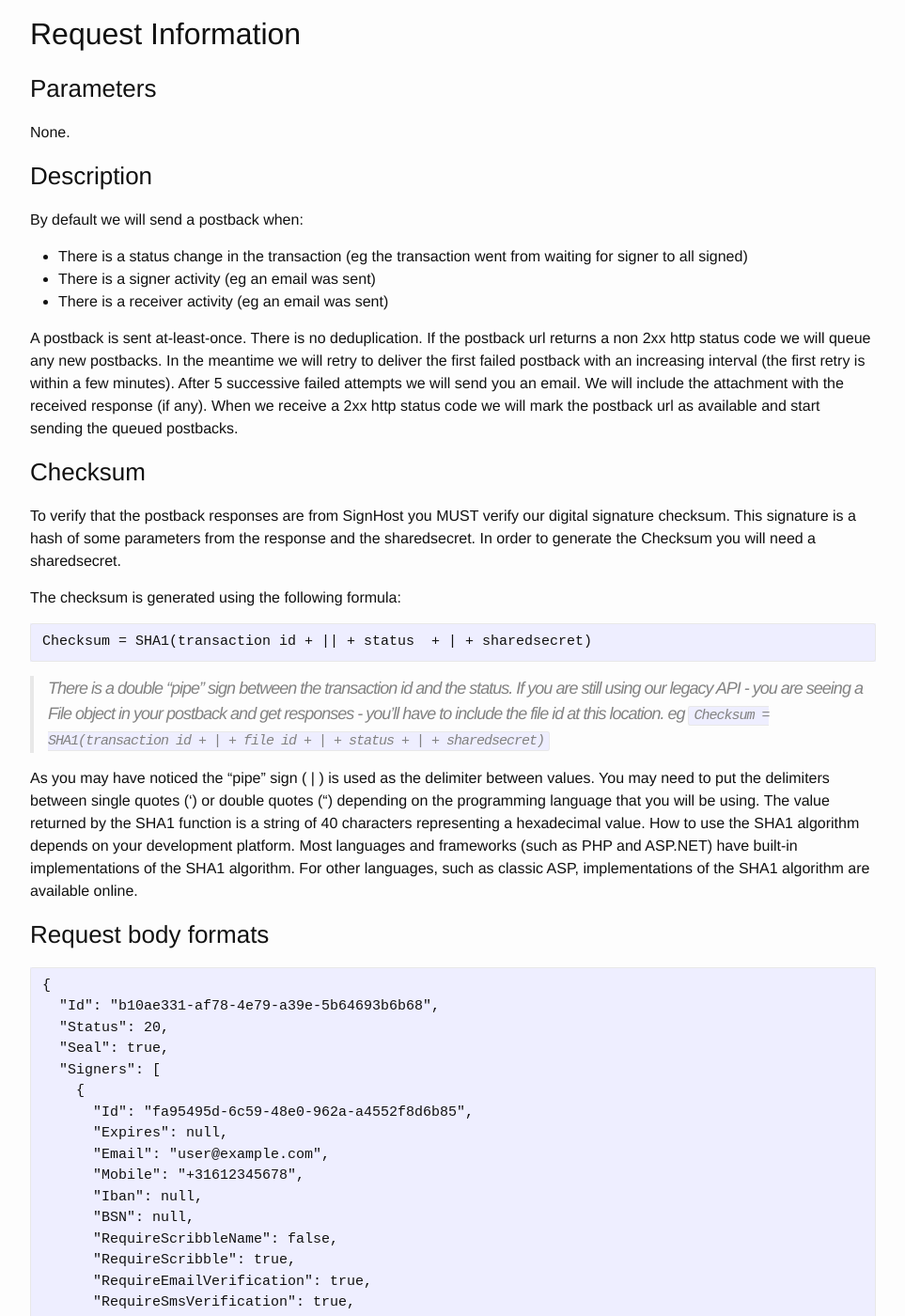
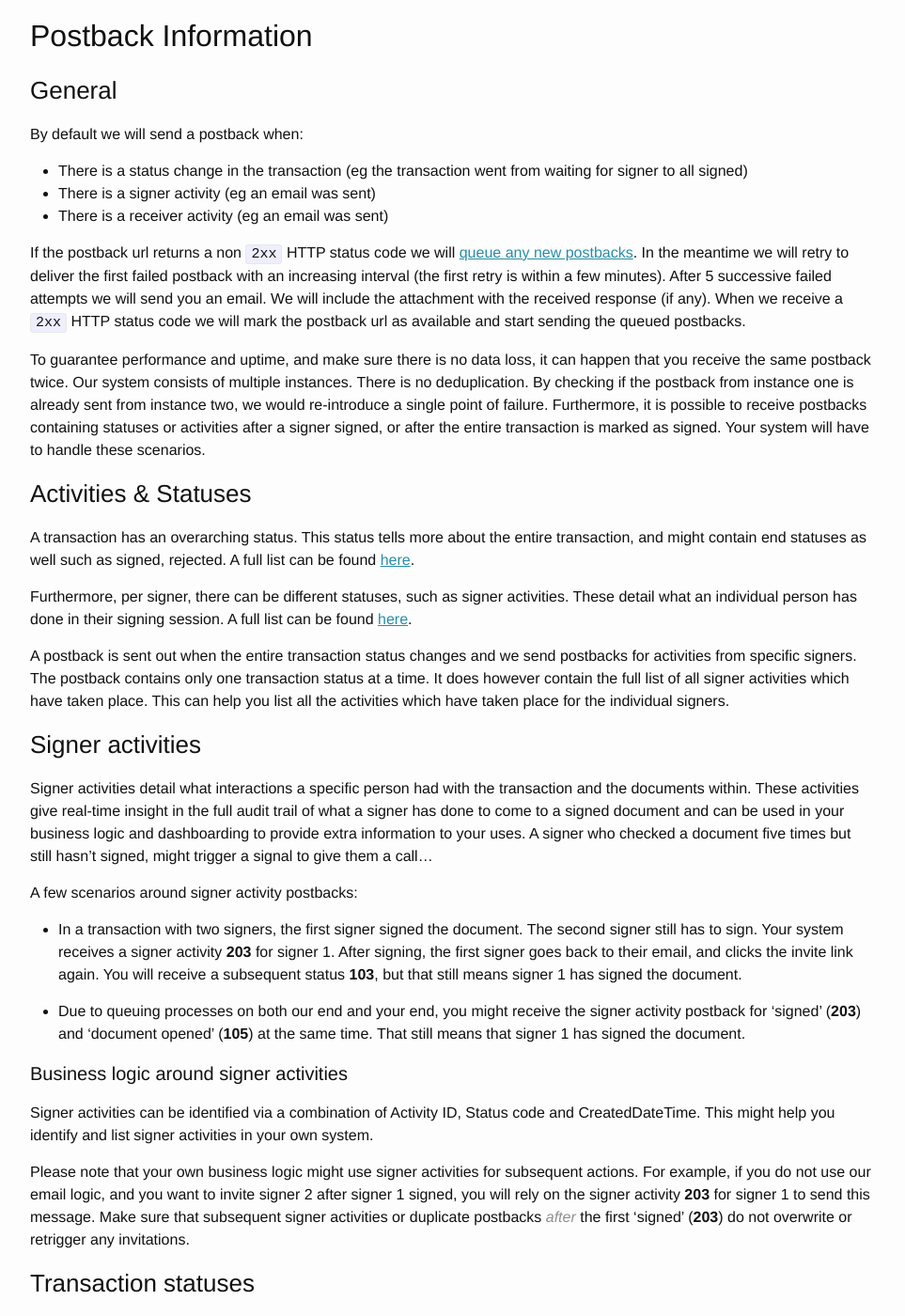
Before and after one commit to markohantula/evidos.github.io, a Jekyll site: the page built from postback.md, in a window 1280 px wide and 1400 px high, scrolled down 602 px. Shown: the whole window at 94% size, without its empty margins (158-1121 px from the left). Built offline with Jekyll 4.4.1, drawn with Linux system fonts in a browser that asks for light colours; some of the changed text lies outside the part shown.

Commit message:
Add extend postback information
Adds information about activities and statuses (and how to 'handle' them) to the postback page, as this still resulted in a lot of questions for support.

````diff
--- a/postback.md
+++ b/postback.md
@@ -11,7 +11,7 @@ If you cannot implement the postback service, or you have any questions regardin
 ### Advised postback implementation flow
 
 To avoid postback queues for your application, we advise the following flow once a postback arrives at your server:
-  1. Perform checksum validation
+  1. Perform [checksum validation](#checksum)
       * Validate the body is valid JSON, if not move to step 2;
       * Validate the JSON has a Checksum property, if not move to step 2;
       * Validate the Checksum value, if there is a mismatch move to step 2.
@@ -21,29 +21,89 @@ To avoid postback queues for your application, we advise the following flow once
   4. Continue business logic
 
 \* This is a security precaution which prevents information on your validation process to return to the - potentially malicious - sender of the postback.
-Any other response than 2xx will lead to the formation of a postback queue (see below).
+Any other response than `2xx` will lead to the formation of a postback queue (see below).
 
-## Request Information
-
-### Parameters
-
-None.
-
-### Description
-
+## Postback Information
+### General
 By default we will send a postback when:
 
 *   There is a status change in the transaction (eg the transaction went from waiting for signer to all signed)
 *   There is a signer activity (eg an email was sent)
 *   There is a receiver activity (eg an email was sent)
 
-A postback is sent at-least-once.
-There is no deduplication.
-If the postback url returns a non 2xx http status code we will queue any new postbacks.
+If the postback url returns a non `2xx` HTTP status code we will [queue any new postbacks](#what-happens-if-your-postback-url-is-down-or-cant-accept-requests).
 In the meantime we will retry to deliver the first failed postback with an increasing interval (the first retry is within a few minutes).
 After 5 successive failed attempts we will send you an email.
 We will include the attachment with the received response (if any).
-When we receive a 2xx http status code we will mark the postback url as available and start sending the queued postbacks.
+When we receive a `2xx` HTTP status code we will mark the postback url as available and start sending the queued postbacks.
+
+To guarantee performance and uptime, and make sure there is no data loss, it can happen that you receive the same postback twice.
+Our system consists of multiple instances.
+There is no deduplication.
+By checking if the postback from instance one is already sent from instance two, we would re-introduce a single point of failure.
+Furthermore, it is possible to receive postbacks containing statuses or activities after a signer signed, or after the entire transaction is marked as signed.
+Your system will have to handle these scenarios.
+
+### Activities & Statuses
+A transaction has an overarching status.
+This status tells more about the entire transaction, and might contain end statuses as well such as signed, rejected.
+A full list can be found [here](/status-activity#statuses).
+
+Furthermore, per signer, there can be different statuses, such as signer activities.
+These detail what an individual person has done in their signing session.
+A full list can be found [here](/status-activity#activities).
+
+A postback is sent out when the entire transaction status changes and we send postbacks for activities from specific signers.
+The postback contains only one transaction status at a time.
+It does however contain the full list of all signer activities which have taken place.
+This can help you list all the activities which have taken place for the individual signers.
+
+### Signer activities
+Signer activities detail what interactions a specific person had with the transaction and the documents within.
+These activities give real-time insight in the full audit trail of what a signer has done to come to a signed document and can be used in your business logic and dashboarding to provide extra information to your uses.
+A signer who checked a document five times but still hasn’t signed, might trigger a signal to give them a call...
+
+A few scenarios around signer activity postbacks:
+
+- In a transaction with two signers, the first signer signed the document.
+The second signer still has to sign.
+Your system receives a signer activity __203__ for signer 1.
+After signing, the first signer goes back to their email, and clicks the invite link again.
+You will receive a subsequent status __103__, but that still means signer 1 has signed the document.
+
+- Due to queuing processes on both our end and your end, you might receive the signer activity postback for 'signed' (__203__) and 'document opened' (__105__) at the same time.
+That still means that signer 1 has signed the document.
+
+#### Business logic around signer activities
+Signer activities can be identified via a combination of Activity ID, Status code and CreatedDateTime.
+This might help you identify and list signer activities in your own system.
+
+Please note that your own business logic might use signer activities for subsequent actions.
+For example, if you do not use our email logic, and you want to invite signer 2 after signer 1 signed, you will rely on the signer activity __203__ for signer 1 to send this message.
+Make sure that subsequent signer activities or duplicate postbacks _after_ the first ‘signed’ (__203__) do not overwrite or retrigger any invitations.
+
+### Transaction statuses
+A transaction has an overarching status.
+This status tells more about the entire transaction, and might contain end statuses as well such as signed, rejected.
+A full list can be found [here](/status-activity#statuses).
+
+A few scenarios around transaction status postbacks:
+
+- A transaction is created, and two documents are attached.
+The transaction still shows ‘waiting for document’ (__5__).
+You need to start the transaction so we know you’ve finished uploading files.
+
+- A transaction with two signers is signed by the first signer.
+The status is still ‘waiting for signer’ (__10__).
+Signer 2 still needs to sign!
+After end statuses such as __30__, __40__, __50__, __60__, __70__ you can still receive postbacks with signer activities.
+People might click the invite link again or download signed documents.
+
+#### Business logic around transaction statuses
+Transaction status postbacks can be identified via a combination of the Transaction ID, Status code and Checksum.
+Please note that multiple postbacks with the same combination of these factors might arrive because of the at-least-once principle but also because you receive multiple signer activities falling under the same transaction status.
+
+Please note that your own business logic can handle this, so that subsequent status __30__ postbacks because of at-least-once or new signer activities do not overwrite or retrigger any actions on your end.
 
 ### Checksum
 
@@ -58,6 +118,18 @@ The checksum is generated using the following formula:
 > eg ```Checksum = SHA1(transaction id + | + file id + | + status  + | + sharedsecret)```
 
 As you may have noticed the “pipe” sign ( &#124; ) is used as the delimiter between values. You may need to put the delimiters between single quotes (‘) or double quotes (“) depending on the programming language that you will be using. The value returned by the SHA1 function is a string of 40 characters representing a hexadecimal value. How to use the SHA1 algorithm depends on your development platform. Most languages and frameworks (such as PHP and ASP.NET) have built-in implementations of the SHA1 algorithm. For other languages, such as classic ASP, implementations of the SHA1 algorithm are available online.
+
+### What happens if your postback URL is down or can't accept requests?
+
+If the webhook URL doesn't return a `2xx` HTTP response code, that POST request will be re-attempted with a random increasing interval.
+All following postbacks will be put in a postback queue, and will wait there untill the first postback in the queue gets a `2xx` HTTP response code.
+
+If a particular POST request is unsuccessful and is being retried, no other POSTs will be attempted until the first one succeeds or is marked as failed.
+Requests are marked failed after about 1 week since the request was created.
+Subsequent postbacks are deferred until the first completes.
+Once the first postback request completes the deferred requests will be processed sequentially.
+
+Since postback requests can ultimately fail, it's best to accept and store data on your end (with an HTTP `200` response to Signhost) for later processing to avoid data loss.
 
 ### Request body formats
 
@@ -139,15 +211,3 @@ As you may have noticed the “pipe” sign ( &#124; ) is used as the delimiter
   "Checksum": "b5a99e1de5b9e0e9915df09d3b819be188dae900"
 }
 ```
-
-### What happens if your postback URL is down or can't accept requests?
-
-If the webhook URL doesn't return a 2xx HTTP response code, that POST request will be re-attempted with a random increasing interval.
-All following postbacks will be put in a postback queue, and will wait there untill the first postback in the queue gets a 2xx HTTP response code.
-
-If a particular POST request is unsuccessful and is being retried, no other POSTs will be attempted until the first one succeeds or is marked as failed.
-Requests are marked failed after about 1 week since the request was created.
-Subsequent postbacks are deferred until the first completes.
-Once the first postback request completes the deferred requests will be processed sequentially.
-
-Since postback requests can ultimately fail, it's best to accept and store data on your end (with an HTTP 200 response to Signhost) for later processing to avoid data loss.
--- a/status-activities.html
+++ b/status-activities.html
@@ -4,7 +4,7 @@ title: Statuses & Activities
 permalink: /status-activity/
 ---
   <p>Some of our endpoints return both the status of the transaction and signer activities. A list of all the statuses as well as a list of all the activities can be found below.</p>
-  <h2>Transaction Statuses</h2>
+  <h2 id="statuses">Transaction Statuses</h2>
   <table>
     <tbody>
         {% for status in site.data.status-activity.status %}
@@ -16,7 +16,7 @@ permalink: /status-activity/
     </tbody>
   </table>
 <p> Status 20 will be returned whenever there is processing involved on our end.</p>
-  <h2>Signer Activities</H2>
+  <h2 id="activities">Signer Activities</H2>
   <table>
     <tbody>
         {% for activity in site.data.status-activity.activity %}
````
